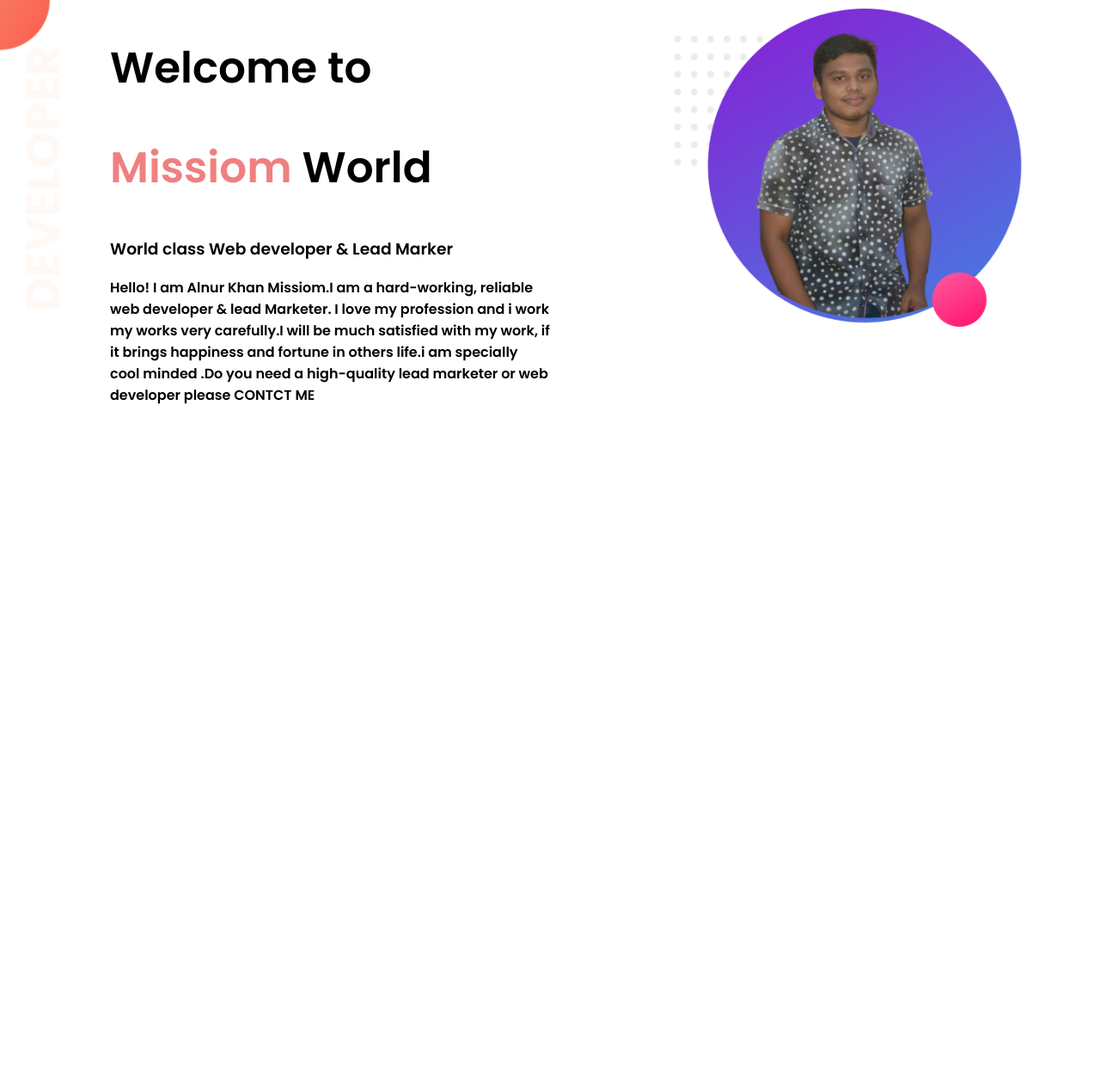
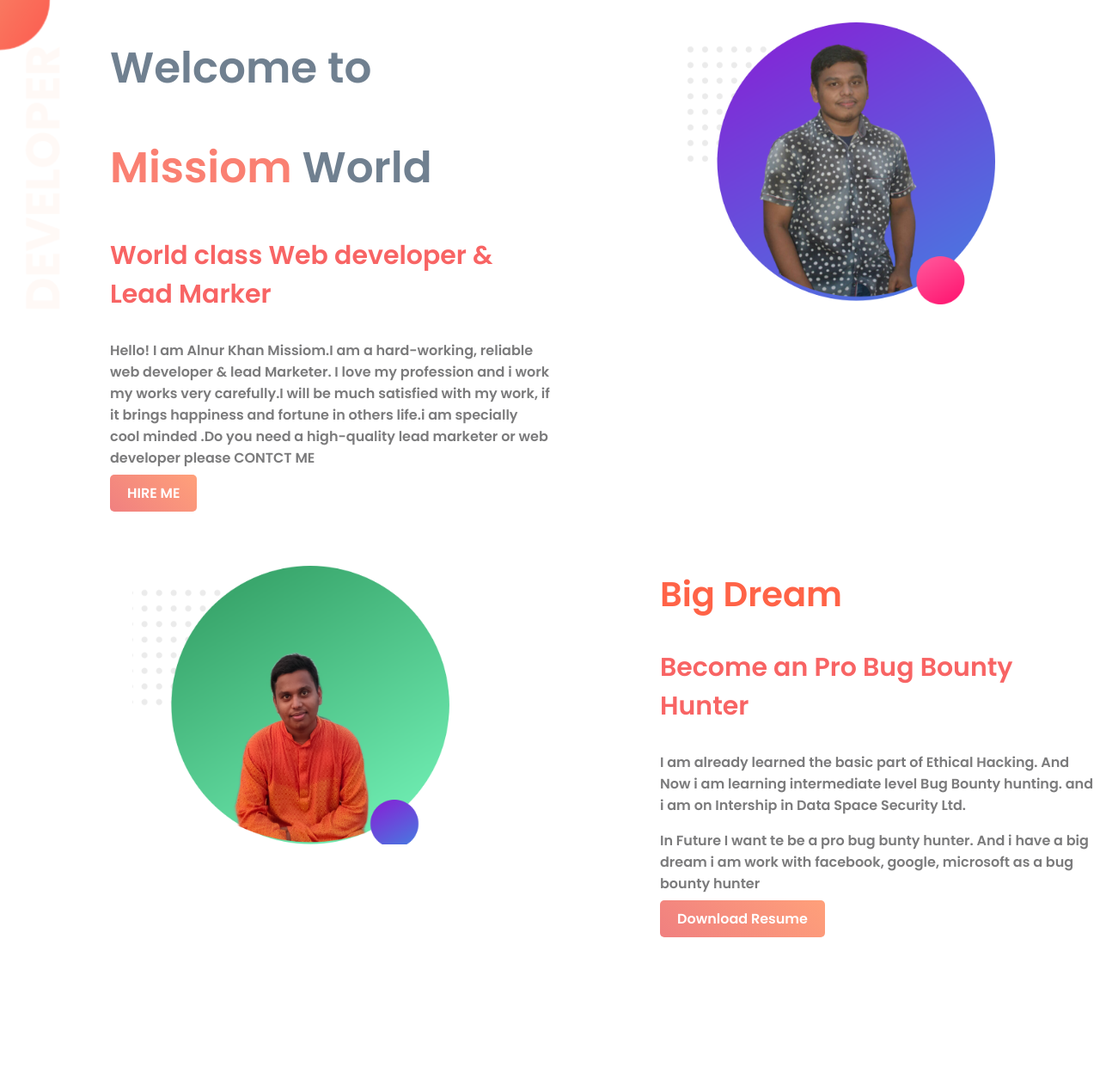
Before and after one commit to alnurkhanmissiom/portfulio, a plain HTML site: page index.html in a window 1280 px wide. Shown: the whole page at 86% size. Before the commit the page ends 800 px from the top, so only its background shows below. Drawn offline with Linux system fonts and the light colour scheme.

Commit message:
second section completed

```diff
--- a/index.html
+++ b/index.html
@@ -15,10 +15,23 @@
         <h1> <span class="name-highlight">Missiom</span> World</h1>
         <h3>World class Web developer & Lead Marker</h3>
         <p>Hello! I am Alnur Khan Missiom.I am a hard-working, reliable web developer & lead Marketer. I love my profession and i work my works very carefully.I will be much satisfied with my work, if it brings happiness and fortune in others life.i am specially cool minded .Do you need a high-quality lead marketer or web developer please CONTCT ME </p>
+        <a class="link-button" target= "_blank" href="https://www.fiverr.com/alnur373">HIRE ME</a>
     </div>
     <div class="half-width">
         <img src="images/profile1.png" alt="Images">
     </div>
     </section>
+    <section>
+        <div class="half-width">
+            <img src="images/profile2.png" alt="Images">
+        </div>
+        <div class="half-width">
+            <h2>Big Dream</h2>
+            <h3>Become an Pro Bug Bounty Hunter</h3>
+            <p>I am already learned the basic part of Ethical Hacking. And Now i am learning intermediate  level Bug Bounty hunting. and i am on Intership in Data Space Security Ltd.  </p>
+            <p>In Future I want te be a pro bug bunty hunter. And i have a big dream i am work with facebook, google, microsoft as a bug bounty hunter</p>
+            <a class="link-button" target= "_blank" href="https://www.fiverr.com/alnur373">Download Resume</a>
+        </div>
+    </section>
 </body>
 </html>
--- a/style.css
+++ b/style.css
@@ -2,12 +2,24 @@
 body{
     margin: 0px;
     font-family: 'Poppins', sans-serif;
+    color: slategray;
 }
 h1{
     font-size: 50px;
 }
+h2{
+  font-size: 40px;
+  color:tomato;
+}
+h3{
+    font-size: 30px;
+    color:rgb(248, 100, 100);
+}
+p{
+   color: rgb(123, 123, 124);
+}
 .name-highlight{
- color:lightcoral;
+ color: salmon;
 }
 
 /*Section 1 is start */
@@ -18,9 +30,9 @@ h1{
     padding-left: 5%;
 }
 .half-width img{
-    width: 90%;
+    width: 80%;
     margin-right: 5%;
-    padding: 2%;
+    padding: 5%;
 }
 .top-banner{
     background-image:url("images/top-banner.png");
@@ -28,4 +40,15 @@ h1{
 section{
     height: 500px;
     background-repeat: no-repeat;
+    padding-bottom: 10vw;
 }
+
+/*Button part */
+.link-button{
+    text-decoration: none;
+    background-image: linear-gradient(45deg,lightcoral, lightsalmon);
+    color: white;
+    padding: 10px 20px;
+    border-radius: 5px;
+    font-weight: 700;
+}
```
Also changed, not shown: images/profile2.png (added).
